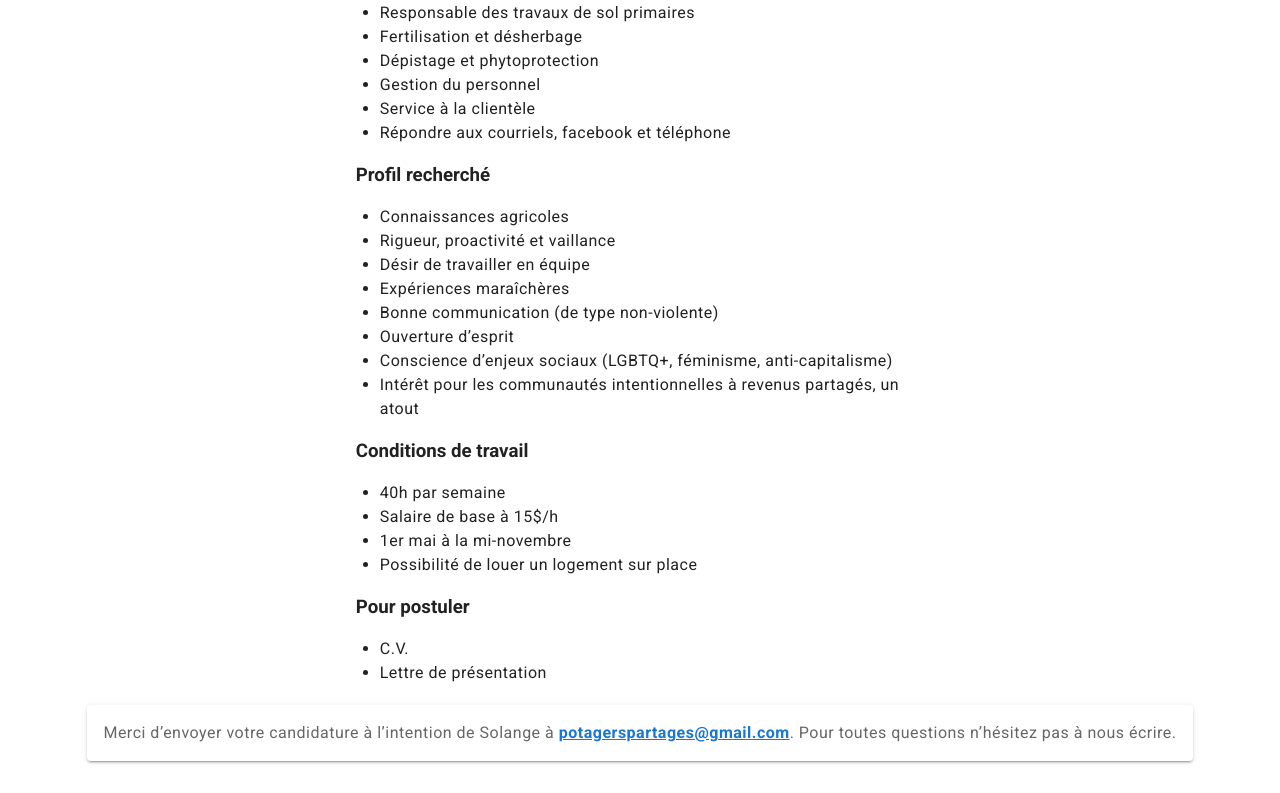
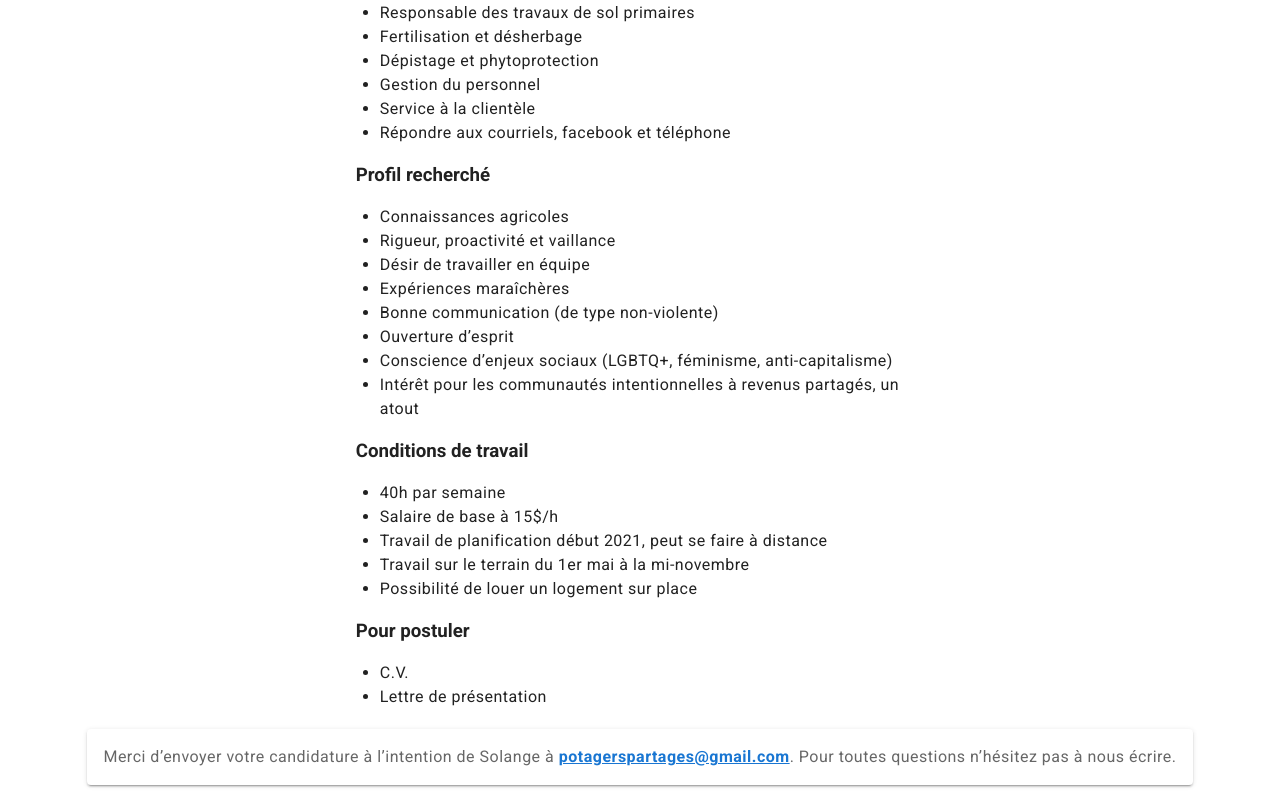
Before and after one commit to VincentBlouin/popas-vitrine, a Vue app: page /offre-emploi in a window 1280 px wide. Shown: the part 535-1328 px from the top of the page. Before the commit the page ends 1304 px from the top, so only its background shows below. Built offline with nearby package versions, Linux system fonts and the light colour scheme.

Commit message:
offre d'emploi

```diff
--- a/src/views/OffreEmploi.vue
+++ b/src/views/OffreEmploi.vue
@@ -83,7 +83,10 @@
             Salaire de base à 15$/h
           </li>
           <li>
-            1er mai à la mi-novembre
+            Travail de planification début 2021, peut se faire à distance
+          </li>
+          <li>
+            Travail sur le terrain du 1er mai à la mi-novembre
           </li>
           <li>
             Possibilité de louer un logement sur place
```
